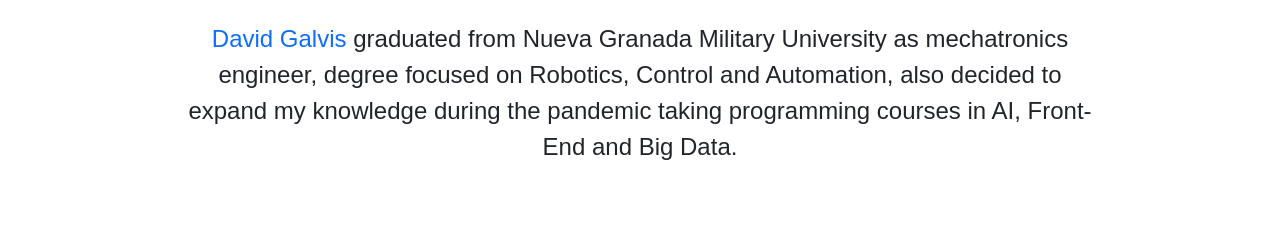
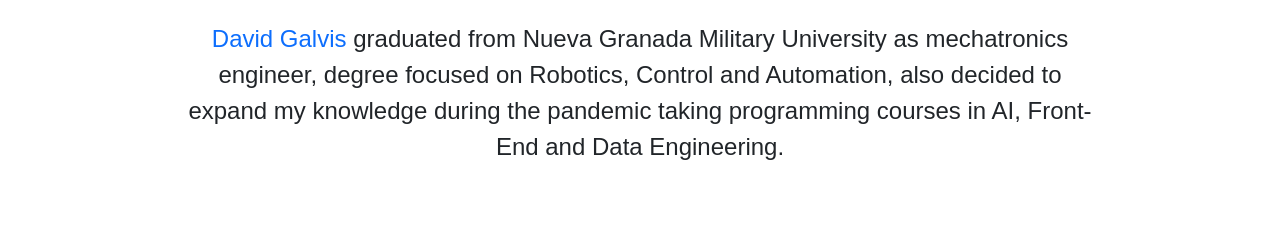
Before and after one commit to DavidWill1496/davidwill1496.github.com, a plain HTML site: page index.html in a window 1280 px wide. Shown: the part 833-1064 px from the top of the page. Drawn offline with nearby package versions, Linux system fonts and the light colour scheme; some icons are missing; a web font is replaced by a local one.

Commit message:
Big Data change and GCP test

```diff
--- a/index.html
+++ b/index.html
@@ -73,7 +73,7 @@
         <span class="text-primary"> Programming, Electronics, Control and Automation</span></h1>
       <p class="p-3 fs-4">
         <span class="text-primary">David Galvis</span>
-        graduated from Nueva Granada Military University as mechatronics engineer, degree focused on Robotics, Control and Automation, also decided to expand my knowledge during the pandemic taking programming courses in AI, Front-End and Big Data.
+        graduated from Nueva Granada Military University as mechatronics engineer, degree focused on Robotics, Control and Automation, also decided to expand my knowledge during the pandemic taking programming courses in AI, Front-End and Data Engineering.
         <br>
         <!-- This website has been developed regarding the <span class="text-primary">scholarship</span> for the Masters programme in Syddansk Universitet -->
         <div>
```
